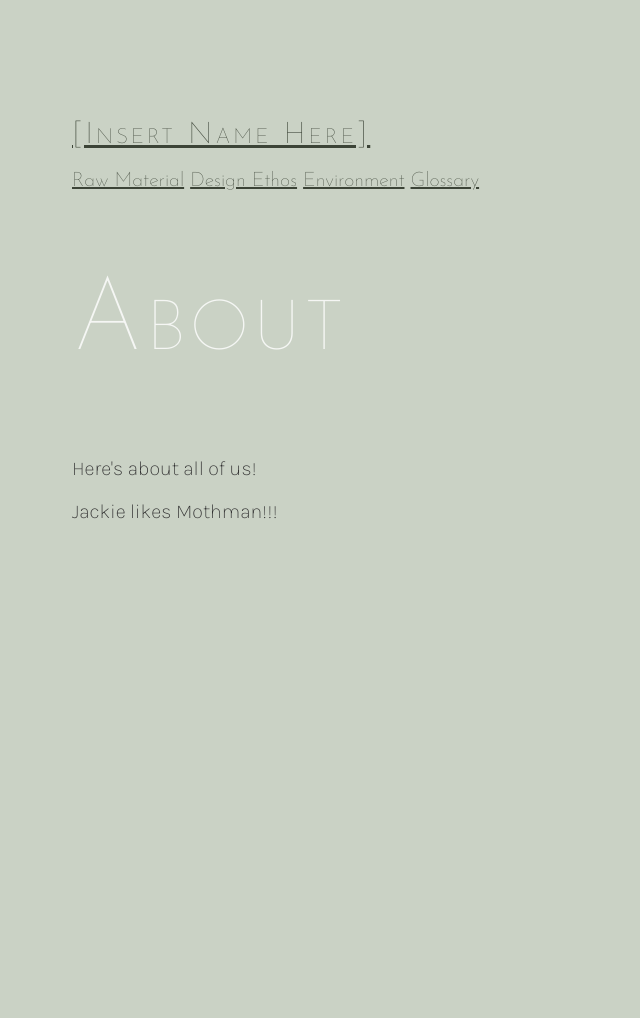
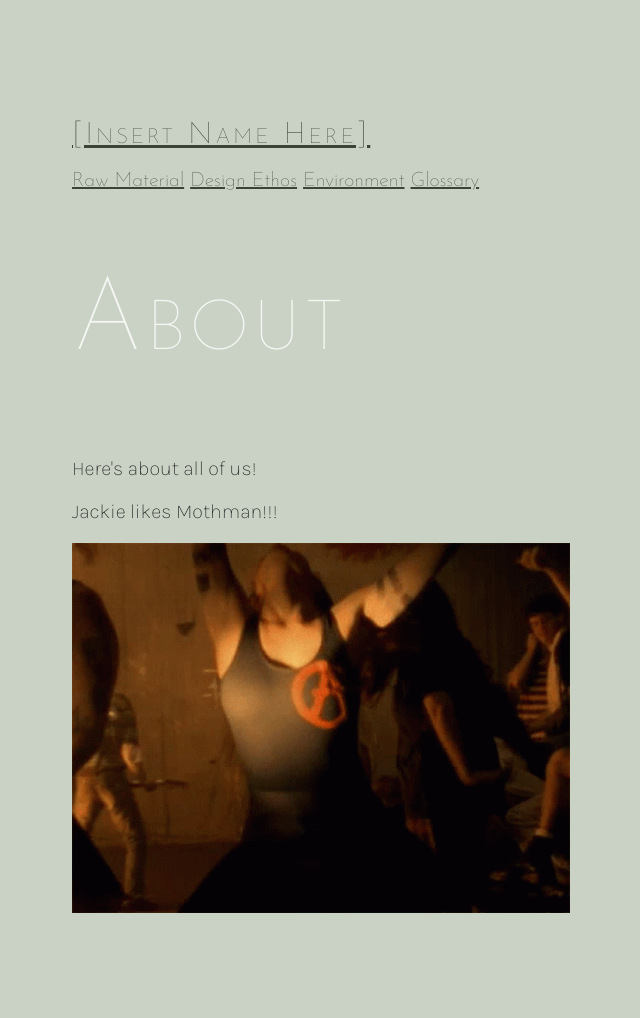
Before and after one commit to scholarslab/brackets, a Jekyll site: the page built from about.html, in a window 1280 px wide. Shown: the whole page, without its empty margins (78-718 px from the left). Built offline with Jekyll 4.4.1, drawn with Linux system fonts in a browser that asks for light colours; before the commit the page ends 900 px from its top, so only the background shows below that.

Commit message:
added gif

```diff
--- a/about.html
+++ b/about.html
@@ -4,3 +4,4 @@ title: About
 ---
 <p>Here's about all of us!</p>
 <p>Jackie likes Mothman!!!</p>
+<img src="nirvana-smells-like-teen-spirit.gif" alt="">
```
